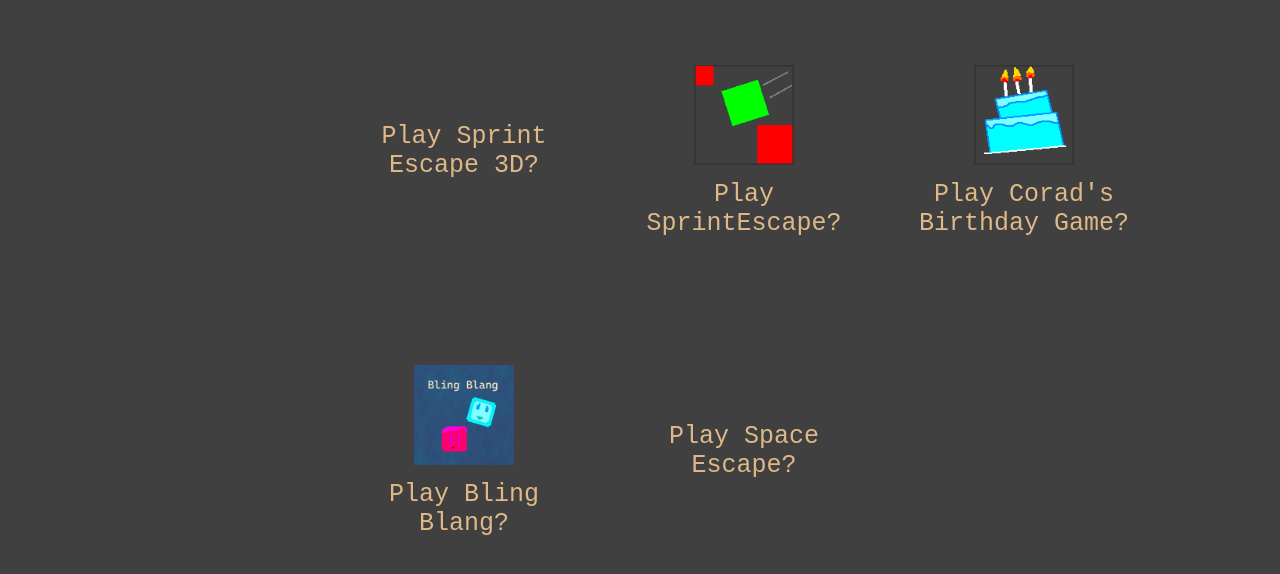
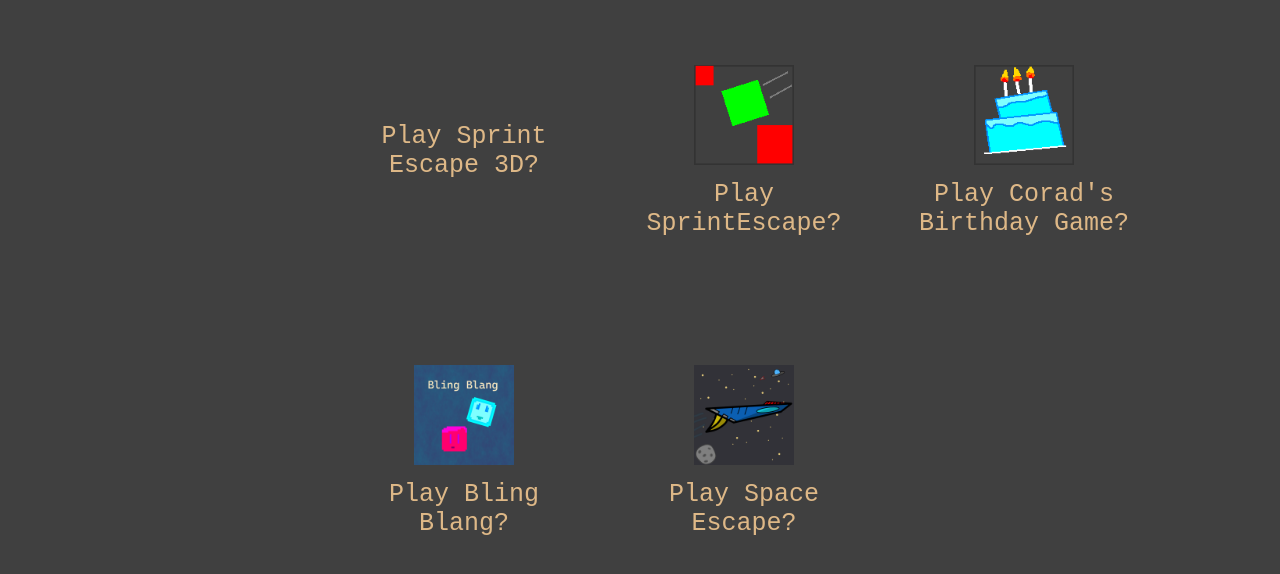
Before and after one commit to TeddyTelanoff/SprintEscape.github.io, a plain HTML site: page index.html in a window 1280 px wide. Shown: the part 214-788 px from the top of the page. Drawn offline with Linux system fonts and the light colour scheme.

Commit message:
y u laggy?

```diff
--- a/index.html
+++ b/index.html
@@ -17,7 +17,7 @@
             <button id="sprint-escape" onclick="window.open('SprintEscape', '_self')"><img src="SprintEscape/icon.png">Play SprintEscape?</button>
             <button id="corad-bday" onclick="window.open('CoradBDay', '_self')"><img src="CoradBDay/icon.png">Play Corad's Birthday Game?</button>
             <button id="bling-blang" onclick="window.open('BlingBlang', '_self')"><img src="BlingBlang/icon.png">Play Bling Blang?</button>
-            <button id="space-race" onclick="window.open('SpaceEscape', '_self')">Play Space Escape?</button>
+            <button id="space-race" onclick="window.open('SpaceEscape', '_self')"><img src="SpaceEscape/icon.png">Play Space Escape?</button>
             <!-- <button id="space-race" onclick="window.open('SpaceRace', '_self')">Play Space Race?</button> -->
         </div>
     </body>
```
Also changed, not shown: SpaceEscape/icon.png (added).
